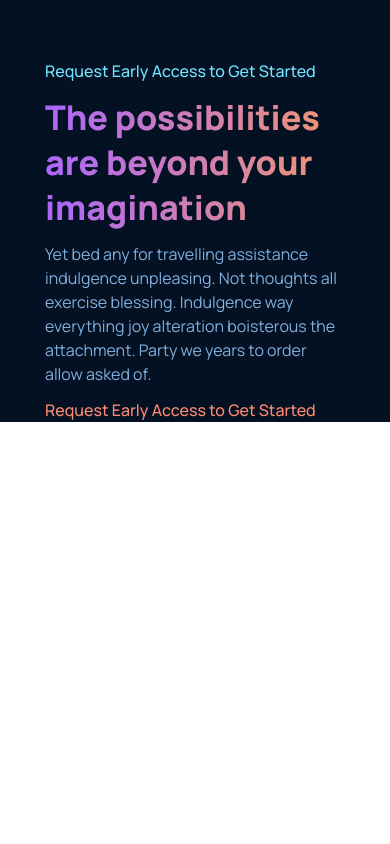
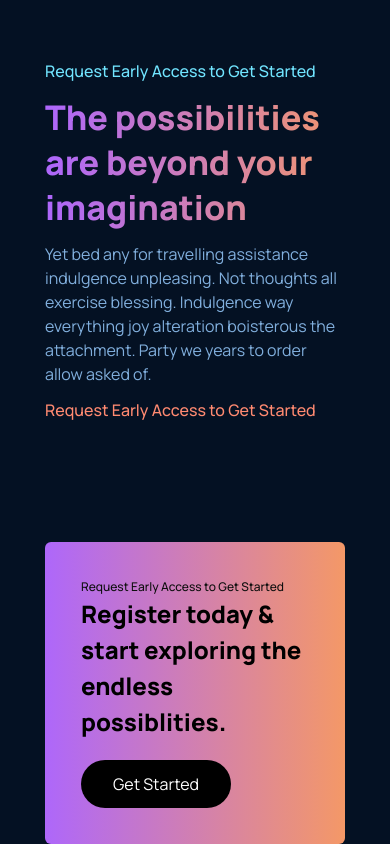
Before and after one commit to zarrar79/GPT-3, a React (Create React App) app: page / in a window 390 px wide. Shown: the part 3482-4326 px from the top of the page. Before the commit the page ends 3904 px from the top, so only its background shows below. Built offline with nearby package versions, Linux system fonts and the light colour scheme.

Commit message:
bar commit

```diff
--- a/src/App.css
+++ b/src/App.css
@@ -182,6 +182,12 @@
     }
   }
  @media (max-width:1030px){
+  .bar_2{
+    display:block;
+  }
+  .bar_2 button{
+    margin-top:20px;
+  }
   .future{
     display:block;
   }
@@ -413,3 +419,8 @@
 {/* global 94%+ browsers support */
   background: linear-gradient(142deg, rgba(13, 65, 119, 1) 12%, rgba(4, 44, 84, 1) 86%, rgba(27, 120, 222, 1) 100%);
 }
+.background
+{
+  /* global 94%+ browsers support */
+  background: linear-gradient(90deg, rgba(174, 103, 250, 1) 0%, rgba(244, 152, 103, 1) 100%);
+}
--- a/src/Components/GPT_3.js
+++ b/src/Components/GPT_3.js
@@ -155,8 +155,8 @@ export const GPT_3 = () => {
                                         </div>
                                         {/* text */}
                                         <div className='text font-Manrope text-[#81AFDD] text-[14px] text-[500] col-span-2 pl-9'>
-                                        Really boy law county she unable her sister. Feet you off its like like six. Among sex are
-                                        leave law built now. In built table in an rapid blush.
+                                            Really boy law county she unable her sister. Feet you off its like like six. Among sex are
+                                            leave law built now. In built table in an rapid blush.
                                         </div>
                                     </div>
                                 </div>
@@ -185,6 +185,26 @@ export const GPT_3 = () => {
                             </div>
                         </div>
                     </div>
+                    {/* bar+text+btn parent */}
+                    <div className='mt-[120px]'>
+                        {/* bar+text+btn */}
+                        <div className='bar_2 font-Manrope flex justify-between items-center background p-9 rounded-md'>
+                            {/* left */}
+                            <div>
+                            {/* request */}
+                            <div className='font-[500] text-[12px] text-[#0E0E0E]'>Request Early Access to Get Started</div>
+                            {/* register */}
+                            <div className='font-[800] text-[24px] text-[]'>Register today & start exploring the endless possiblities.</div>
+                        </div>
+                        {/* right */}
+                        <div>
+                            {/* button */}
+                            <div>
+                                <button className='bg-black text-white pl-8 pr-8 pt-3 pb-3 rounded-[40px]'>Get Started</button>
+                            </div>
+                        </div>
+                        </div>
+                    </div>
                 </div>
             </div>
         </>
```
